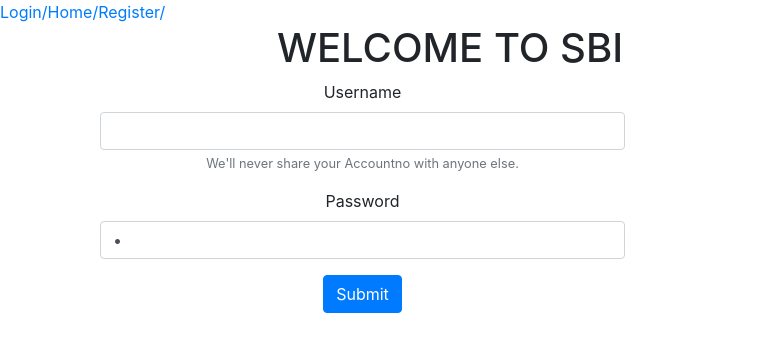
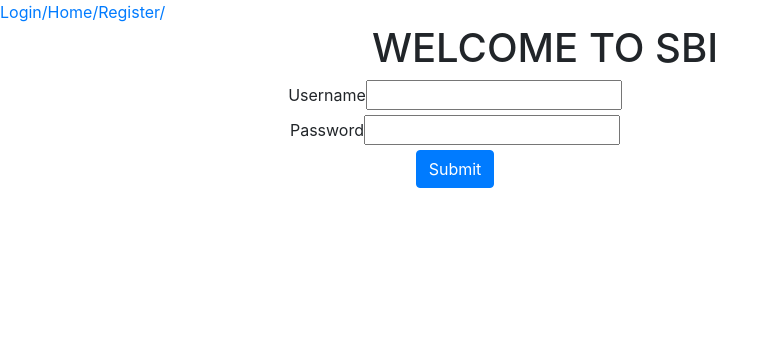
Before and after one commit to anitta-anitta/react, a React (Create React App) app: page / in a window 1280 px wide. Shown: the top 352 px of the page, without its empty margins (0-777 px from the left). Built offline with nearby package versions, Linux system fonts and the light colour scheme.

Commit message:
frontend react integration completed formik used

```diff
--- a/package.json
+++ b/package.json
@@ -7,12 +7,14 @@
     "@testing-library/react": "^11.1.1",
     "@testing-library/user-event": "^12.2.0",
     "axios": "^0.21.0",
+    "formik": "^2.2.5",
     "react": "^17.0.1",
     "react-dom": "^17.0.1",
     "react-router-dom": "^5.2.0",
     "react-scripts": "4.0.0",
     "sweetalert": "^2.1.2",
-    "web-vitals": "^0.2.4"
+    "web-vitals": "^0.2.4",
+    "yup": "^0.32.1"
   },
   "scripts": {
     "start": "react-scripts start",
--- a/src/Login.js
+++ b/src/Login.js
@@ -2,10 +2,20 @@
 import swal from 'sweetalert';
 import Bank from './Bank';
 import { withRouter } from 'react-router';
-//import logo from './logo.svg';
-//import './App.css';
-//import Home from './Home';
+import { Formik, Form, Field} from 'formik';
+import * as  Yup from 'yup';
 
+const loginValidations = Yup.object().shape({
+       username:  Yup.string()
+       .min(2, 'Too long')
+       .max(10, 'Too short')
+       .required('Required'),
+       password:  Yup.string()
+       .min(2, 'Too long')
+       .max(10,'Too short')
+       .required('Required')
+
+})
 
 class Login extends React.Component{
   state={
@@ -13,23 +23,12 @@
     password:" "
   }
 
-  onUsernameChange = (event)=>{
-    this.setState({
-      username:event.target.value
-    });
-    //alert(event.target.value);
-  }
 
-  onPasswordChange = (event)=>{
-    this.setState({
-      password:event.target.value
-    });
-  }
 
-  onSubmit = (event) =>{
-    event.preventDefault();
-    let username=this.state.username;
-    let pwd=this.state.password;
+  onSubmit = (values) =>{
+    console.log(values);
+    let username=values.username;
+    let pwd=values.password;
 
     Bank.login(username,pwd)
     .then(response=>{
@@ -40,8 +39,9 @@
       swal("Login failed","incorrect username or password","login failed");
     })
 
-  }
-   // let data=Bank.getAccountDetails();
+
+    }
+      // let data=Bank.getAccountDetails();
     //console.log(data);
     //if(username in data){
 
@@ -70,36 +70,43 @@
             <div className="container">
         <div className="row">
           <div className="col-2"></div>
-          <div className="col-4"><h1>WELCOME TO  SBI</h1></div>
+          <div className="col-6"><h1>WELCOME TO  SBI</h1></div>
         </div>
 
         <div className="row"></div>
         <div className="col-4"></div>
-        <div className="col-6">
+        <div className="col-8">
 
         <div className="jumbrtron">
 
-          <form onSubmit={this.onSubmit}>
-         <div className="form-group">
-              <label for="acno">Username</label>
-              <input type="text" value={this.state.username} onChange={this.onUsernameChange} className="form-control" id="acno"/>
-              <small id="emailHelp" className="form-text text-muted">We'll never share your Accountno with anyone else.</small>
+          <Formik
+               initialValues={{
+                 username: "",
+                 password:""
+               }}
+               validationSchema={loginValidations}
+              onSubmit={this.onSubmit}
+          >
+          {({errors, touched}) => (
+           <Form>
+            <div className="form-group" class="form-label">
+            <label for="exampleInputEmail1">Username</label>
+            <Field name="username"/>
+            {errors.username?<div>{errors.username}</div>:null}
             </div>
-            <div className="form-group">
-              <label for="pwd">Password</label>
-              <input type="password" value={this.state.password} onChange={this.onPasswordChange} className="form-control" id="pwd"/>
-            </div>
+             <div className="form-group" class="form-label">
+             <label for="exampleInputEmail1">Password</label>
+             <Field name="password" type="password"/>
+              </div>
+             <button type="submit" className="btn btn-primary" >Submit</button>
+             </Form>
 
-            <button type="submit" className="btn btn-primary" >Submit</button>
-            </form>
+          )}
 
-          </div>
-
-
+          </Formik>
         </div>
-
-        <div className="col-4"></div>
-
+       </div>
+      <div className="col-4"></div>
       </div>
         );
         }
--- a/src/Register.js
+++ b/src/Register.js
@@ -3,6 +3,21 @@
 import swal from 'sweetalert';
 import Bank from './Bank';
 import { withRouter } from 'react-router';
+import { Formik, Form, Field} from 'formik';
+import * as  Yup from 'yup';
+
+const loginValidations = Yup.object().shape({
+  username:  Yup.string()
+  .min(2, 'Too long')
+  .max(10, 'Too short')
+  .required('Required'),
+  password:  Yup.string()
+  .min(2, 'Too long')
+  .max(10,'Too short')
+  .required('Required')
+
+})
+
 
 class Register extends React.Component{
 
--- a/src/Transcationhistory.js
+++ b/src/Transcationhistory.js
@@ -18,6 +18,11 @@
                         <th>Type of Transcation</th>
                         <th>Amount</th>
                     </tr>
+
+                    {
+                        this.state.history.length==0?
+                        <tr><td>No data</td></tr>:null
+                    }
                     {
                         this.state.history.map(h=><tr>
                                 <td>{h.typeOfTranscation}</td>
```
Also changed, not shown: 1 other file (tests, documents, lock files or other folders).
